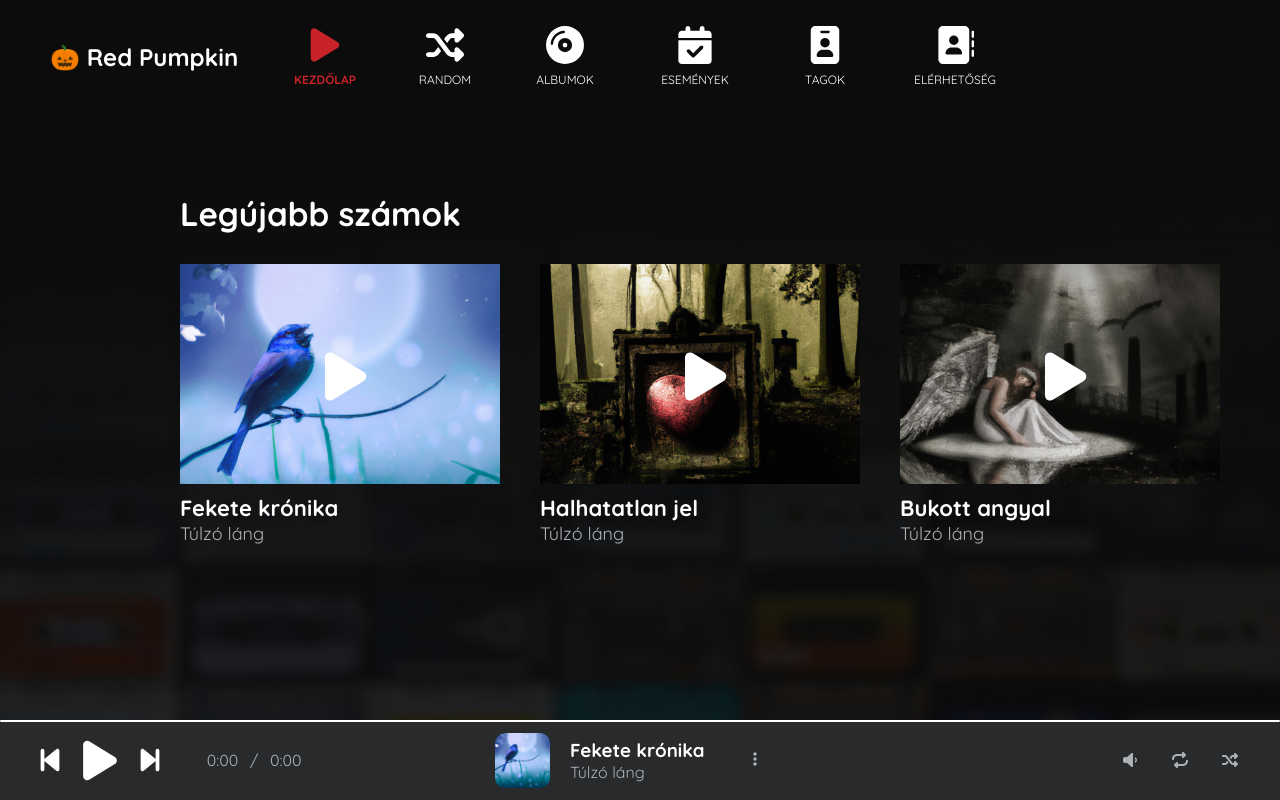
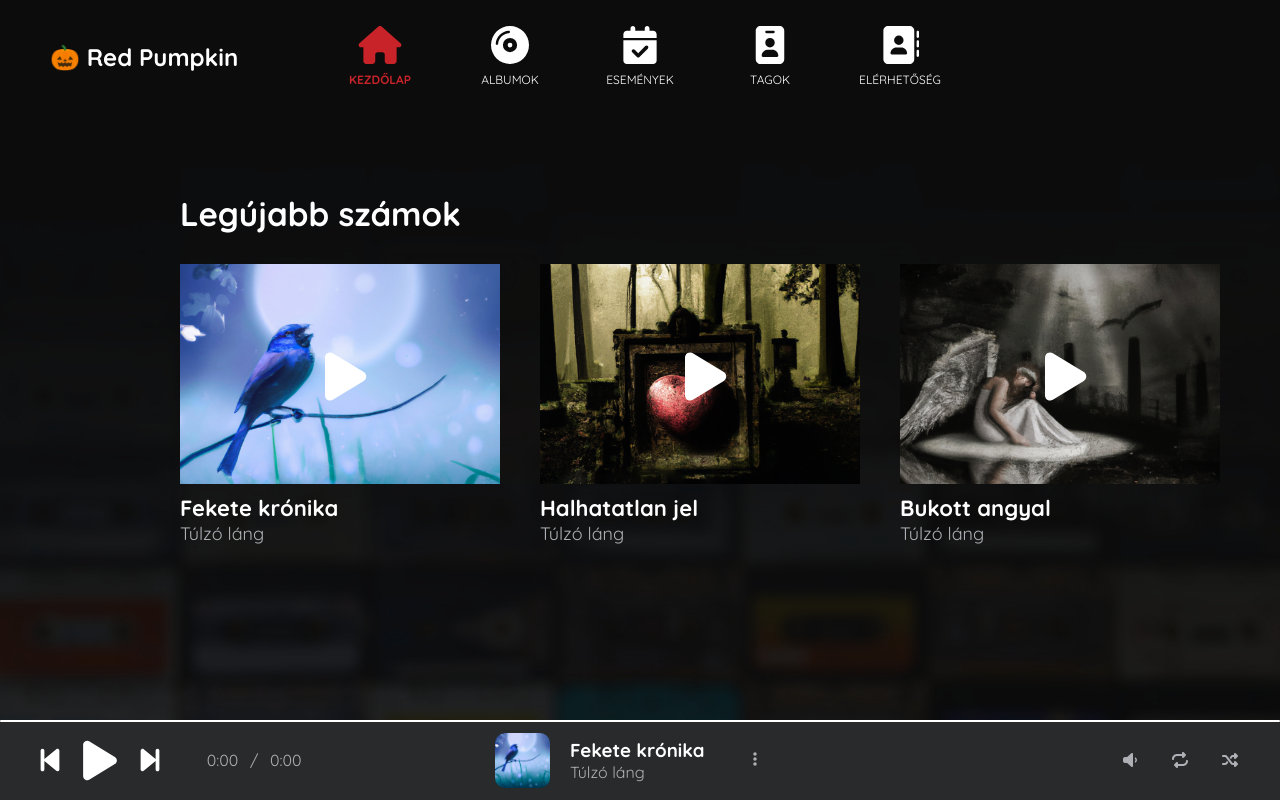
Before and after one commit to megaseves/red-pumpkin-reactjs, a React (Create React App) app: page / in a window 1280 px wide. Shown: the top 800 px of the page. Built offline with nearby package versions, Linux system fonts and the light colour scheme; the HTML template or start-up script is replaced by a standard one.

Commit message:
Fix: remove random button from navbar

```diff
--- a/src/components/Navbar/Navbar.js
+++ b/src/components/Navbar/Navbar.js
@@ -2,7 +2,7 @@ import './Navbar.css';
 import {
     faAddressBook,
     faCalendarCheck,
-    faCompactDisc,
+    faCompactDisc, faHouse,
     faIdBadge, faPlay,
     faShuffle
 } from "@fortawesome/free-solid-svg-icons";
@@ -12,7 +12,7 @@ import {Link} from "react-router-dom";
 
 
 
-export function Navbar({shufflePlayList, showPlayerComponent, closePlayerComponent}) {
+export function Navbar({shufflePlayList, openPlayerComponent, closePlayerComponent}) {
   return (
     <div className="navbar-container">
 
@@ -20,16 +20,16 @@ export function Navbar({shufflePlayList, showPlayerComponent, closePlayerCompone
             <Link to={"/"} onClick={() => closePlayerComponent()}><h2>🎃 Red Pumpkin</h2></Link>
         </div>
         <div className="navbar-menu-content">
-            <NavbarButton title={"KEZDŐLAP"} to={"/"} icon={faPlay} closePlayerComponent={closePlayerComponent} />
+            <NavbarButton title={"KEZDŐLAP"} to={"/"} icon={faHouse} closePlayerComponent={closePlayerComponent} />
 {/*            <span className={"menu-content"} onClick={() => showPlayerComponent()} >
                 <FontAwesomeIcon className="menu-icon" icon={faPlay} />
                 <p className="menu-title">PLAYER</p>
             </span>*/}
 
-            <span className={"navbar-button-random"} onClick={() => shufflePlayList()}>
-                <FontAwesomeIcon className="menu-icon" icon={faShuffle} />
-                <p className="menu-title">RANDOM</p>
-            </span>
+{/*            <span className={"navbar-button-random"} onClick={() => openPlayerComponent()}>
+                <FontAwesomeIcon className="menu-icon" icon={faPlay} />
+                <p className="menu-title">LEJÁTSZÓ</p>
+            </span>*/}
 
 
             <NavbarButton title={"ALBUMOK"} to={"/albums"} icon={faCompactDisc} closePlayerComponent={closePlayerComponent} />
--- a/src/pages/Home.js
+++ b/src/pages/Home.js
@@ -228,7 +228,7 @@ export function Home() {
         <AudioContext.Provider value={currentSong}>
             <audio src={currentSong.url} ref={audioElem} onTimeUpdate={onPlaying} onEnded={endedAudio} autoPlay />
             <Router>
-                <Navbar shufflePlayList={shufflePlayList} showPlayerComponent={showPlayerComponent} closePlayerComponent={closePlayerComponent} />
+                <Navbar shufflePlayList={shufflePlayList} openPlayerComponent={openPlayerComponent} closePlayerComponent={closePlayerComponent} />
                 <PlayerBottomComponent isPlaying={isPlaying} PlayPause={PlayPause} skipBack={skipBack} skipForward={skipForward} setIsRepeat={setIsRepeat} toggleRepeat={toggleRepeat} audioElem={audioElem} minutes={minutes} seconds={seconds} currentSong={currentSong} converter={converter} shufflePlayList={shufflePlayList} checkWidth={checkWidth} clickRef={clickRef} showPlayerComponent={showPlayerComponent} bottomPlayerRef={bottomPlayerRef} />
                 <Player PlayPause={PlayPause} skipBack={skipBack} skipForward={skipForward} toggleRepeat={toggleRepeat} shufflePlayList={shufflePlayList} setPlayList={setPlayList} isRepeat={isRepeat} setIsRepeat={setIsRepeat} selectAlbum={selectAlbum} playList={playList} songs={songs} setSongs={setSongs} isPlaying={isPlaying} setIsPlaying={setIsPlaying} audioElem={audioElem} currentSong={currentSong} setCurrentSong={setCurrentSong} release={release} seconds={seconds} minutes={minutes} converter={converter} checkWidth={checkWidth} />
                 <Routes>
```
